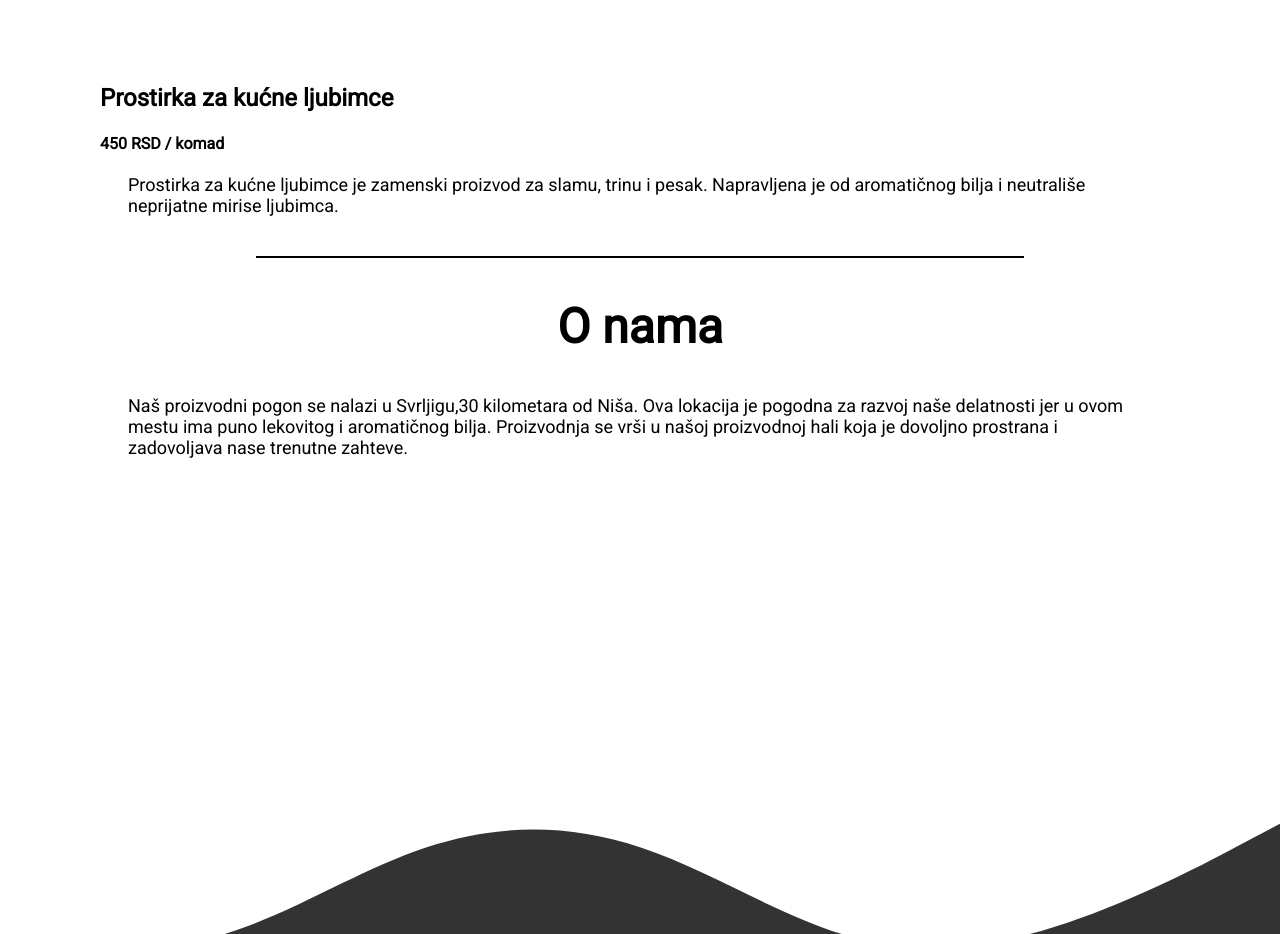
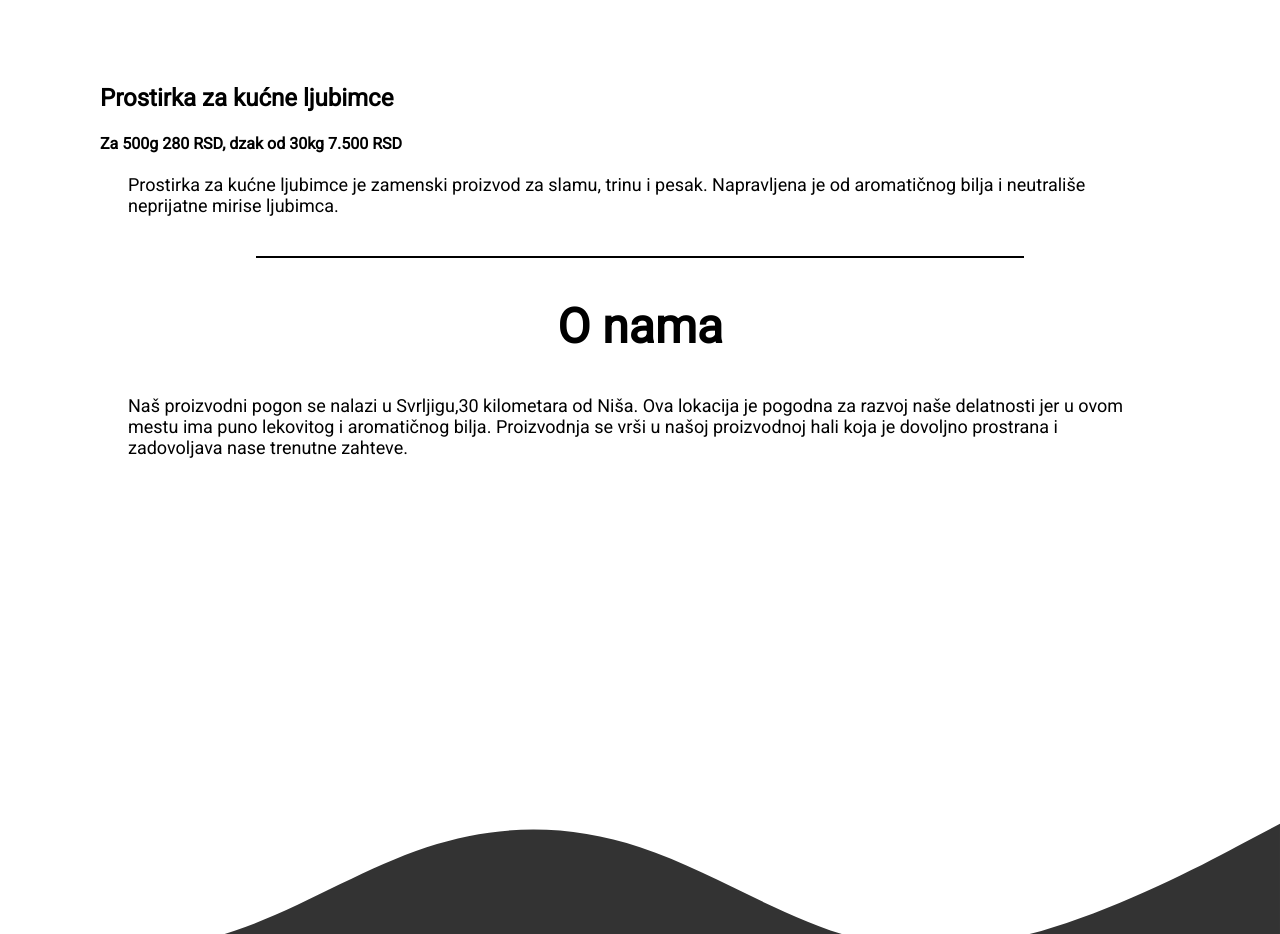
Before and after one commit to JointVenture123/JointVenture123.github.io, a plain HTML site: page index.html in a window 1280 px wide. Shown: the part 1263-2197 px from the top of the page. Drawn offline with Linux system fonts and the light colour scheme; a script that the page names is missing.

Commit message:
Update price

```diff
--- a/index.html
+++ b/index.html
@@ -41,7 +41,7 @@
             <h1>Proizvodi</h1>
             <div class="img-container"><img src="src/img.jpg" height="600" width="450"/></div>
             <h2 class="product">Prostirka za kućne ljubimce</h3>
-            <h4 class="product">450 RSD / komad</h4>
+            <h4 class="product">Za 500g 280 RSD, dzak od 30kg 7.500 RSD</h4>
             <p>
                 Prostirka za kućne ljubimce je zamenski proizvod za slamu, trinu i pesak. Napravljena je od aromatičnog bilja i neutrališe neprijatne mirise ljubimca.
             </p>
```
